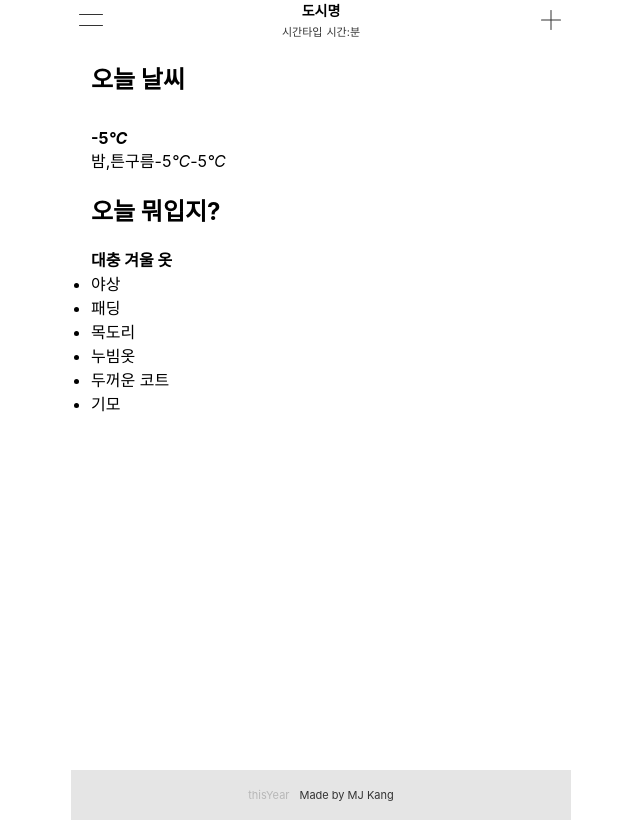
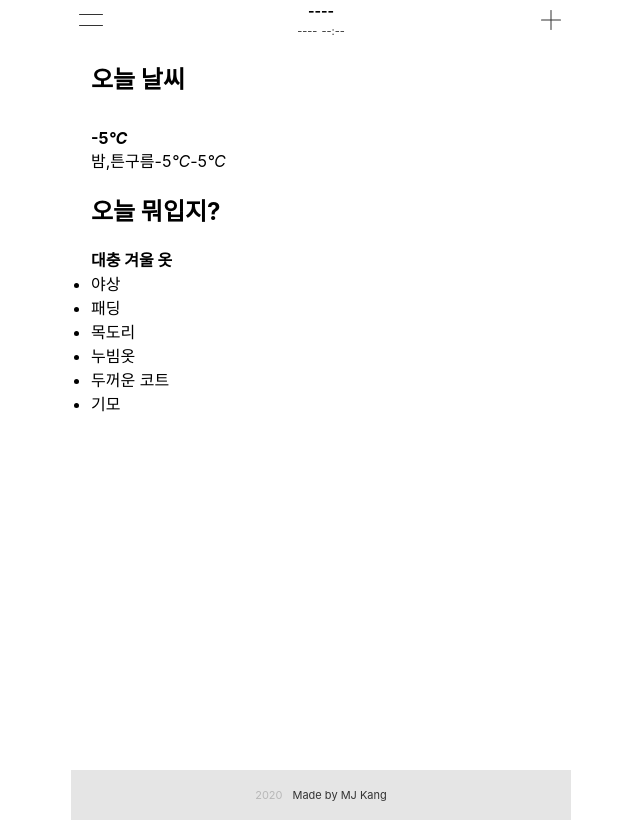
Before and after one commit to mjkang0987/recommendClothes, a React (Create React App) app in the folder clothes/: page / in a window 1280 px wide. Shown: the whole page, without its empty margins (319-959 px from the left). Built offline with nearby package versions, Linux system fonts and the light colour scheme.

Commit message:
chore: `Header`, `Footer` components 초기값 상수(constants.js)로 변경
* Footer component 내 현재 연도 설정

```diff
--- a/clothes/src/components/Footer.jsx
+++ b/clothes/src/components/Footer.jsx
@@ -1,9 +1,14 @@
-import React from 'react';
+import { INITIAL_DASH } from '../constants/constants';
+
+const getYear = _ => {
+  return new Date().getFullYear();
+}
 
 const Footer = _ => {
+  const {QUARTER} = INITIAL_DASH;
   return (
     <footer className="footer">
-      <span className="year">thisYear</span>Made by MJ Kang
+      <span className="year">{getYear() ? getYear() : QUARTER}</span>Made by MJ Kang
     </footer>
   );
 };
--- a/clothes/src/components/Header.jsx
+++ b/clothes/src/components/Header.jsx
@@ -1,6 +1,7 @@
-import React from 'react';
+import { INITIAL_DASH } from '../constants/constants';
 
-const Header = () => {
+const Header = _ => {
+  const {DOUBLE, QUARTER} = INITIAL_DASH;
   return (
     <header className="header">
       <button
@@ -9,11 +10,11 @@ const Header = () => {
         <span>메뉴 보기</span>
       </button>
       <span className="header-info">
-        <strong className="header-location">도시명</strong>
+        <strong className="header-location">{QUARTER}</strong>
         <span className="header-time">
-          <span className="header-time-type">시간타입</span>
-          <span className="header-time-hour">시간</span>
-          <span className="header-time-minute">분</span>
+          <span className="header-time-type">{QUARTER}</span>
+          <span className="header-time-hour">{DOUBLE}</span>
+          <span className="header-time-minute">{DOUBLE}</span>
         </span>
       </span>
       <button
```
